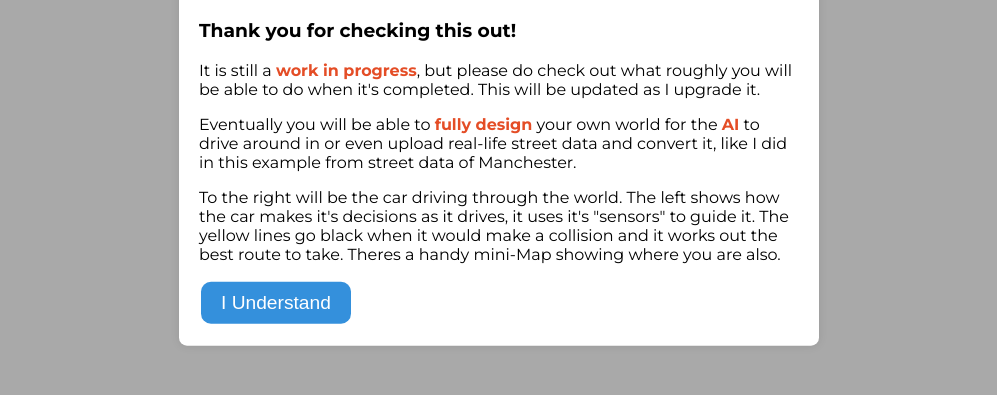
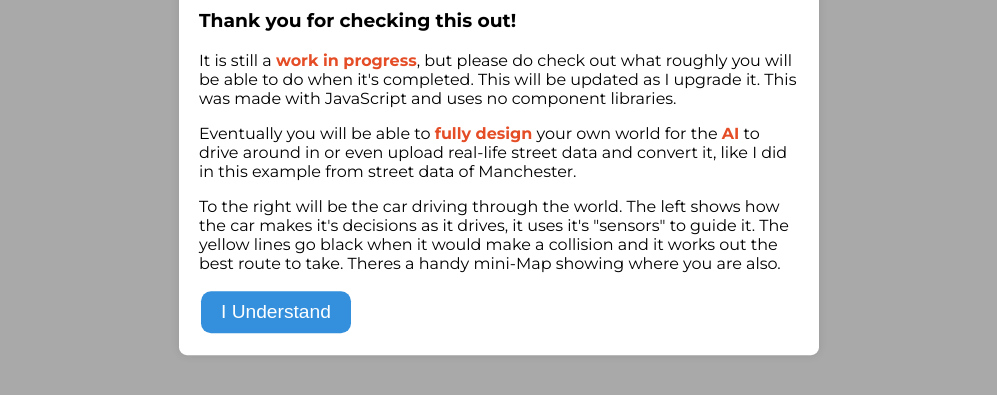
Before and after one commit to CodebyJet/self-driving-car, a website: page index.html in a window 1280 px wide. Shown: the part 269-664 px from the top of the page, without its empty margins (141-1138 px from the left). Drawn offline with Linux system fonts and the light colour scheme; no server answers; files whose address does not match are found by name.

Commit message:
clarified the WIP

```diff
--- a/index.html
+++ b/index.html
@@ -14,7 +14,7 @@
         <p>
           It is still a <span id="importantInfo"> work in progress</span>, but please do check out what roughly
           you will be able to do when it's completed. This will be updated as I
-          upgrade it.
+          upgrade it. This was made with JavaScript and uses no component libraries.
         </p>
         <p>
           Eventually you will be able to <span id="importantInfo">fully design</span> your own world for the <span id="importantInfo">AI</span> to drive
```
Also changed, not shown: package.json (+5 -2 lines).
